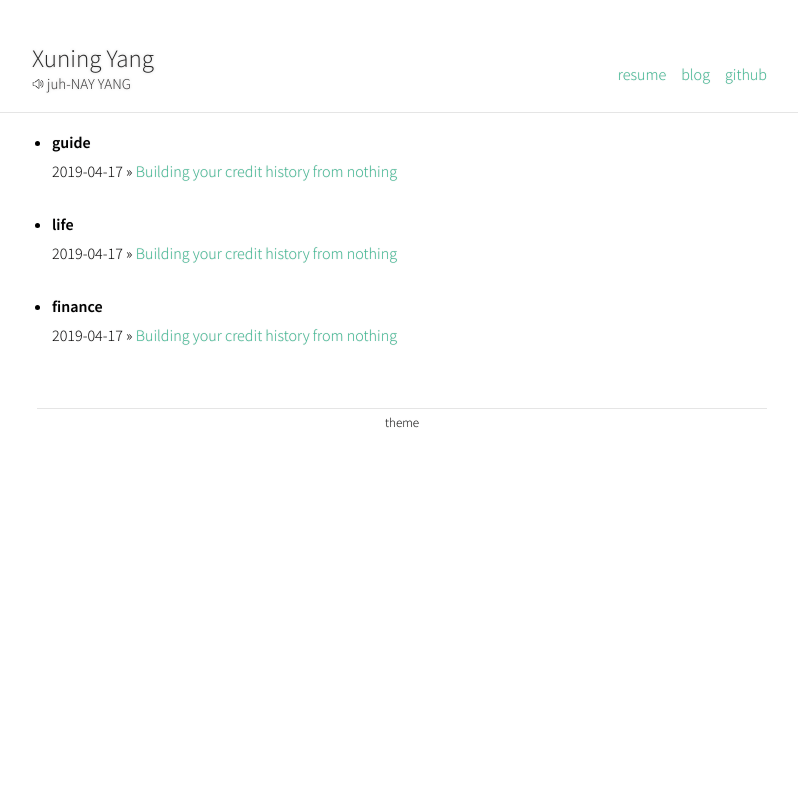
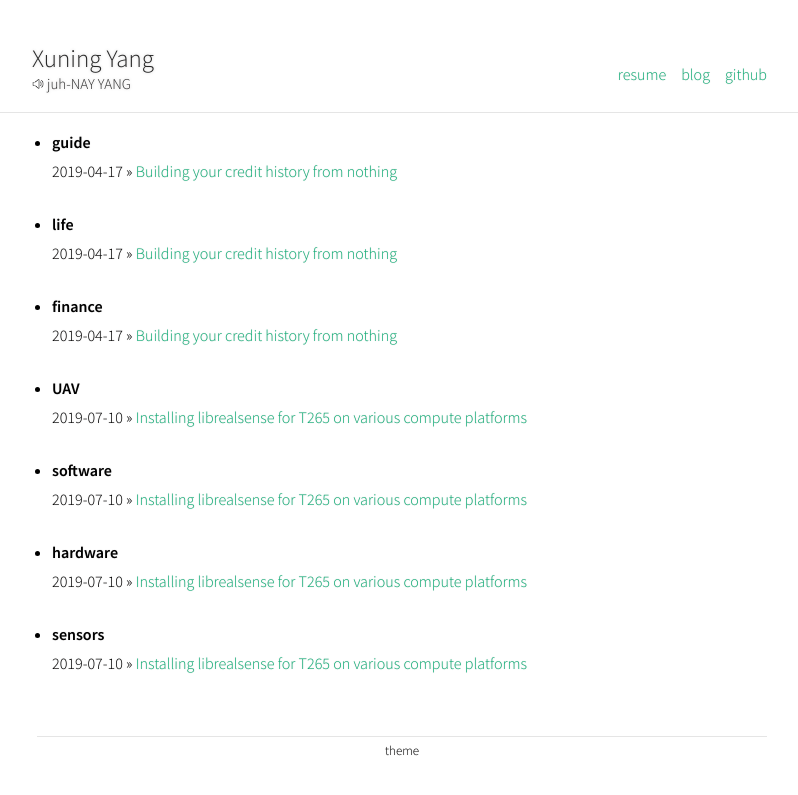
Before and after one commit to xuningy/xuningy.github.io, a Jekyll site: the page built from tags.html, in a window 1280 px wide. Shown: the top 795 px of the page, without its empty margins (238-1036 px from the left). Built offline with Jekyll 4.4.1, drawn with Linux system fonts in a browser that asks for light colours; part of the change alters nothing that is shown.

Commit message:
Add new blog post about T265 and custom fenced code block.

````diff
--- /dev/null
+++ b/_posts/2019-07-10-installing-librealsense-for-T265.md
@@ -0,0 +1,157 @@
+---
+layout: post
+title: Installing librealsense for T265 on various compute platforms
+snippet: Attempting to install librealsense on various small compute platforms (Intel Aero UAV, Odroid XU4, Nvidia TX2)
+tags: [UAV, software, hardware, sensors]
+---
+
+Librealsense Linux installation instructions can be found  [here](https://github.com/IntelRealSense/librealsense/blob/master/doc/distribution_linux.md). Check the installation page for OS/kernel compatibilities.
+
+#### What does a successful installation look like?
+- `lsusb`: One of the entries should be: `Bus 002 Device 00X: ID 8087:0b37 Intel Corp. `
+- `dmesg`: will contain a snippet that should look like:
+
+  ```
+  [15345.891625] usb 2-1: new SuperSpeed USB device number X using xhci_hcd
+  [15345.912410] usb 2-1: New USB device found, idVendor=8087, idProduct=0b37
+  [15345.912413] usb 2-1: New USB device strings: Mfr=1, Product=2, SerialNumber=3
+  [15345.912415] usb 2-1: Product: Intel(R) RealSense(TM) Tracking Camera T265
+  [15345.912417] usb 2-1: Manufacturer: Intel(R) Corporation
+  [15345.912419] usb 2-1: SerialNumber: 9092121111230000
+  ```
+- run `rs-enumerate-devices`, this should output:
+
+  ```
+  Device info:
+  Name : Intel RealSense T265
+  Serial Number : 909212111123
+  Firmware Version : 0.0.18.5715
+  Physical Port : vid_8087 pid_0B37 bus_2 port_1
+  Product Id : 0B37
+  Product Line : T200
+
+  Stream Profiles supported by Tracking Module
+  Supported modes:
+  stream resolution fps format
+  Fisheye 1 848x800 @ 30Hz Y8
+  Fisheye 2 848x800 @ 30Hz Y8
+  Gyro N/A @ 200Hz MOTION_XYZ32F
+  Accel N/A @ 62Hz MOTION_XYZ32F
+  Pose N/A @ 200Hz 6DOF
+  ```
+
+- Launch `realsense-viewer` and your T265 should be detected.
+
+#### What does an unsuccessful connection look like?
+- `lsusb`: One of the output will be registered as `Bus 001 Device 00X: ID 03e7:2150`
+- `dmesg`: will output something similar to:
+
+```
+[15207.515371] usb 1-1: new high-speed USB device number 7 using xhci_hcd
+[15207.664270] usb 1-1: New USB device found, idVendor=03e7, idProduct=2150
+[15207.664276] usb 1-1: New USB device strings: Mfr=1, Product=2, SerialNumber=3
+[15207.664280] usb 1-1: Product: Movidius MA2X5X
+[15207.664283] usb 1-1: Manufacturer: Movidius Ltd.
+[15207.664286] usb 1-1: SerialNumber: 03e72150
+```
+
+- `rs-enumerate-devices` outputs no device found
+
+
+#### Resetting the T265 connection
+
+If you encounter an unsuccessful connection by checking all three above, you should be able to reset the T265 by running `realsense-viewer` or `rs-pose`, then checking the above three commands again. If the output doesn't change for all three, this indicates an installation failure.
+
+
+If you have an unsuccessful installation, [you're not the only one](https://github.com/IntelRealSense/librealsense/issues/3361)! We tried installing librealsense on two common constrained compute systems (Odroid XU4, Nvidia TX2) and an OTS UAV (Intel Aero).
+
+
+-------------
+
+## Intel Aero: Unsuccessful
+
+Intel Aero platform works with Ubuntu 16.04 (and [cannot be upgraded]( https://github.com/intel-aero/meta-intel-aero/wiki/90-(References)-OS-user-Installation)), and uses kernel version 4.4.76-aero1.2, a custom kernel. The aero's customized kernel is required to communicate to the onboard flight controller. Unfortunately, the Intel Aero platform is [discontinued as of Feb. 2019](https://github.com/IntelRealSense/librealsense/issues/3323), so if you are hoping they're going to update their kernel to work with librealsense, you're out of luck.
+However, we tried to build librealsense with the following kernels on Ubuntu 16.04 with both prebuild packages and source to see if it would work:
+
+- 4.4.76-aero1.2: No success.
+- 4.10-generic: No success.
+- 4.15-generic: USB port no longer detects a device. This version of the kernel probably doesn't work with the Intel Aero.
+
+For these unsuccessful installations, the following messages are encountered in the build step after running `sudo apt-get install librealsense2-dkms librealsense2-utils`:
+
+
+-------------
+
+## Odroid XU4: Successful
+
+To install librealsense on Odroid (Ubuntu 18.04 LTS, kernel v4.14), install from source by following [these instructions](https://github.com/IntelRealSense/librealsense/blob/master/doc/installation.md) with [fixes](https://github.com/IntelRealSense/librealsense/blob/master/doc/installation_odroid.md).
+
+Note that, the supported versions of librealsense is 4.{4, 8, 10, 13, 15, 16} while the two supported kernel versions of odroid XU4 is 4.9 [(discontinued LTS support) and 4.14 (current LTS support)](https://com.odroid.com/sigong/blog/blog_list.php?bid=192). However, the fix for Odroid indicates that installation of librealsense [is possible on kernel version 4.14](https://github.com/IntelRealSense/librealsense/blob/master/doc/installation_odroid.md), so follow those instructions, with the following caveats:
+
+- Make sure that your kernel version is 4.14 (`uname -r` should output Linux odroid 4.14). If not, upgrade your kernel as outlined in the installation guide by doing:
+
+```
+sudo apt-get update && sudo apt-get upgrade && sudo apt-get dist-upgrade
+```
+
+- The patch file `patch-realsense-odroid.sh` isn't there, but there are two other patch files in the scripts folder:
+  - `./scripts/patch-realsense-ubuntu-odroid-xu4-4.14.sh`
+  - `./scripts/patch-realsense-ubuntu-odroid.sh`
+
+ As of today, `patch-realsense-ubuntu-odroid-xu4-4.14.sh` was last updated 8 months ago vs. a year ago, so I used that one.
+
+- Follow the TM1 specific instructions in Step 5 in "Prepare Linux Backend and the Dev. Environment" since we're interested in the tracking module.
+
+- After following instructions to prepare the Linux backend, all you have to do is build the packages, but make sure to add the flag `-DBUILD_WITH_TM2=true` to the end of your cmake command, as such:
+
+
+```
+cmake ../ -DBUILD_EXAMPLES=true -DBUILD_WITH_TM2=true
+```
+
+
+This is important to get the T265 working.
+
+- Confirm your installation with either `rs-pose` or `realsense-viewer` (requires a graphical display).
+
+After, feel free to install realsense-ros as usual. If you're using Ubuntu 18.04, The required package `ddynamic_configure` needs to be cloned manually into your workspace/src folder. Clone the `kinetic-devel` version from [here](https://github.com/pal-robotics/ddynamic_reconfigure/tree/kinetic-devel).
+
+
+-------------
+
+## Nvidia Jetson TX2: Successful
+
+We're working with a Nvidia Jetson TX2 with an Auvidea J120 carrier board, where it has Ubuntu 18.04 LTS with kernel version 4.9.140.
+
+The TX2 uses an arm architecture, which means that you won't be able to install from prebuild binaries. If you attempt, you will probably see this error:
+
+```
+W: Skipping acquire of configured file 'main/binary-arm64/Packages' as repository
+'http://realsense-hw-public.s3.amazonaws.com/Debian/apt-repo bionic InRelease'
+doesn't support architecture 'arm64'
+```
+
+#### Build from source
+
+To install librealsense on TX2 (Ubuntu 18.04 LTS, kernel v4.9.140), follow [these instructions](https://github.com/IntelRealSense/librealsense/blob/master/doc/installation.md) with the following caveats:
+
+- You can attempt to upgrade to one of the supported kernel versions (4.{4, 8, 10, 13, 15, 16}) before continuing build with source. Attempting to upgrade to the newest (`sudo apt install linux-image-4.15.0-54-generic`) didn't succeed and threw an "unsupported platform" message.
+- Skip Step 4 in "Prepare Linux Backend and the Dev. Environment".
+- Follow the TM1 specific instructions in Step 5 in "Prepare Linux Backend and the Dev. Environment" since we're interested in the tracking module.
+- After following instructions to prepare the Linux backend, all you have to do is build the packages, but make sure to add the flag `-DBUILD_WITH_TM2=true` to the end of your cmake command, as such:
+
+
+```
+cmake ../ -DBUILD_EXAMPLES=true -DBUILD_WITH_TM2=true
+```
+
+This is important to get the T265 working.
+
+- Confirm your installation with either `rs-pose` or `realsense-viewer` (requires a graphical display).
+
+After, feel free to install realsense-ros as usual. If you're using Ubuntu 18.04, The required package `ddynamic_configure` needs to be cloned manually into your workspace/src folder. Clone the `kinetic-devel` version from [here](https://github.com/pal-robotics/ddynamic_reconfigure/tree/kinetic-devel).
+
+
+-------------
+
+Special thanks to [Aditya Dhawale](https://adityand.wordpress.com/), [Alex Spitzer](http://alexspitzer.com), and [Cherie Ho](http://cherieho.com) for enlightened conversations about this effort.
--- a/css/main.scss
+++ b/css/main.scss
@@ -3,7 +3,9 @@
 ---
 // Customization Variables
 
-$accent: #35b88f;
+$accent: #0eb077;
+$codetext: #0a8f64;
+$codebg: #e9f2ef;
 $image-size: 150px;
 
 $max-width: 740px;
@@ -42,8 +44,15 @@ hr {
     border-bottom: 1px solid rgba(255, 255, 255, 0.3);
 }
 code {
-    background-color: #d8e7ff;
-    color: #002b72;
+    background-color: $codebg;
+    color: $codetext;
+}
+
+.highlight {
+  background-color:  $codebg;
+  padding: 10pt 10pt 10pt 10pt;
+  margin: 10px;
+  overflow-wrap: break-word;
 }
 
 // divs
@@ -275,12 +284,19 @@ height : 100%;
         position: absolute;
         left: -30px;
     }
+    ol > li.publication-box {
+      box-shadow: 0px 0px 5px 1px #C0D5FA;
+    }
+
     blockquote {
         border-left: 5px solid #333333;
         margin: 20px 0 20px 0;
         padding: 2px 8px 2px 8px;
         font-style: italic;
     }
+
+
+
     .profile-picture {
         // max-height: 100;
         max-width: $image-size;
````
Also changed, not shown: _posts/2019-04-17-building-credit-from-zero.md (+5 -0 lines), index.md (+0 -1 lines).
